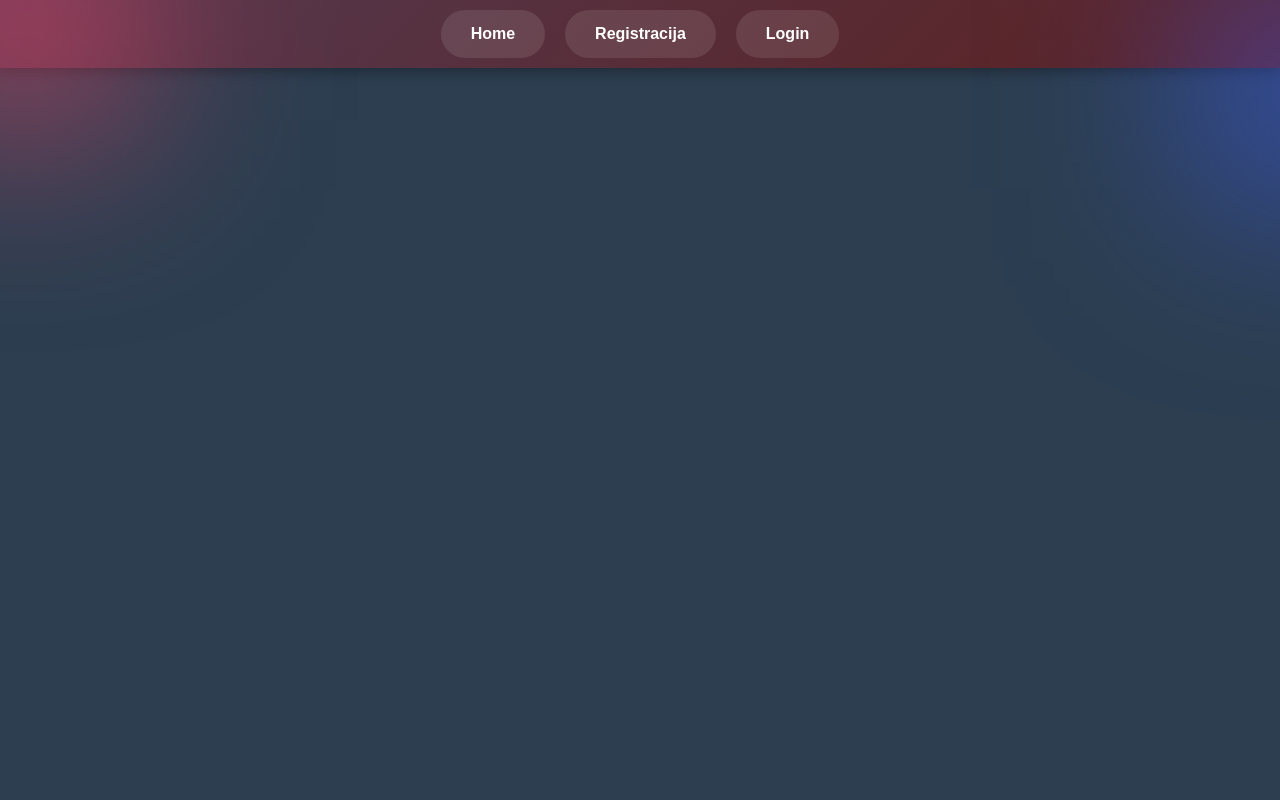
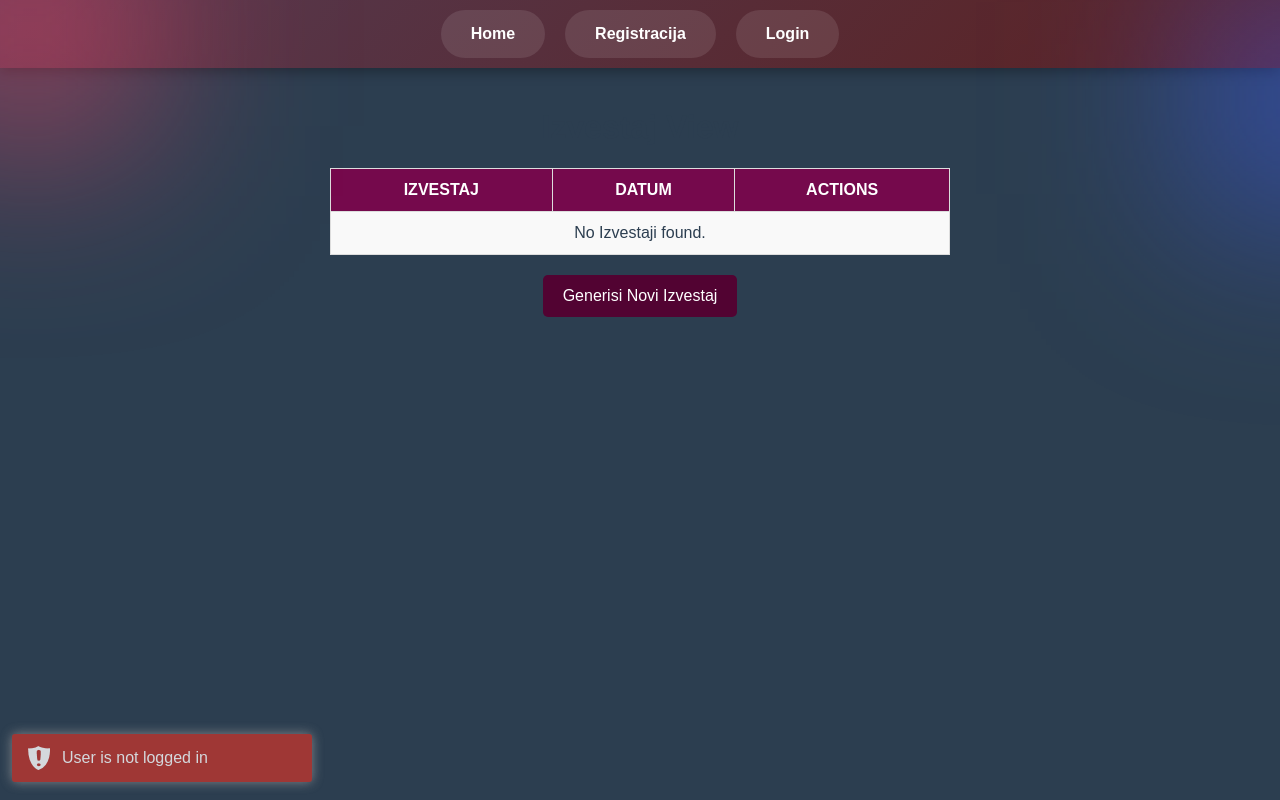
Before and after one commit to katarinaperovic/KParfume-FrontEnd, a Vue app: page /#/izvestaj in a window 1280 px wide. Shown: the top 800 px of the page. Built offline with nearby package versions, Linux system fonts and the light colour scheme.

Commit message:
FEAT: Komponenta za izvestaje

```diff
--- a/src/App.vue
+++ b/src/App.vue
@@ -30,6 +30,7 @@
       <router-link v-if="authState.isLoggedIn" to="/profile"
         >Profil</router-link
       >
+      <router-link to="/izvestaj">Izvestaji</router-link>
       <router-link to="/kupovine">Kupovine</router-link>
       <router-link to="/login">Logout</router-link>
     </nav>
@@ -139,7 +140,7 @@
 
 <script setup>
 import { useAuth } from "./auth";
-import { ref, onMounted, inject,watch } from "vue";
+import { ref, onMounted, inject, watch } from "vue";
 
 const { state: authState, checkLoginStatus } = useAuth();
 const showRatingForm = ref(false);
@@ -157,7 +158,6 @@ onMounted(() => {
   console.log(korisnikId.value);
   rating.value.ocn_kor_id = korisnikId.value;
 });
-
 
 watch(
   () => authState.isLoggedIn,
@@ -181,8 +181,6 @@ const resetRating = () => {
   rating.value.ocn_vrednost = null;
   rating.value.ocn_dat = new Date().toISOString().split("T")[0];
 };
-
-
 
 const submitRating = async () => {
   try {
--- a/src/router/index.js
+++ b/src/router/index.js
@@ -1,22 +1,23 @@
-import { createRouter, createWebHashHistory } from 'vue-router';
-import HomeView from '../views/HomeView.vue';
-import AboutView from '../views/AboutView.vue';
-import LoginView from '../views/LoginView.vue';
-import FabrikeView from '../views/FabrikeView.vue';
-import UsersView from '../views/UsersView.vue';
-import VestiView from '../views/VestiView.vue';
-import OceneView from '../views/OceneView.vue';
-import KuponiView from '../views/KuponiView.vue';
-import NewsDetailView from '../views/NewsDetailView.vue';
-import ProfileView from '../views/ProfileView.vue';
-import ParfemiView from '../views/ParfemiView.vue';
-import FabrikaDetaljiView from '../views/FabrikaDetaljiView.vue';
-import FabrikaDetaljiParfemi from '../views/FabrikaDetaljiParfemi.vue';
-import KomentariView from '@/views/KomentariView.vue';
-import KomentariZahteviView from '@/views/KomentariZahteviView.vue';
-import KorpaView from '@/views/KorpaView.vue';
-import KupovineView from '@/views/KupovineView.vue';
+import { createRouter, createWebHashHistory } from "vue-router";
+import HomeView from "../views/HomeView.vue";
+import AboutView from "../views/AboutView.vue";
+import LoginView from "../views/LoginView.vue";
+import FabrikeView from "../views/FabrikeView.vue";
+import UsersView from "../views/UsersView.vue";
+import VestiView from "../views/VestiView.vue";
+import OceneView from "../views/OceneView.vue";
+import KuponiView from "../views/KuponiView.vue";
+import NewsDetailView from "../views/NewsDetailView.vue";
+import ProfileView from "../views/ProfileView.vue";
+import ParfemiView from "../views/ParfemiView.vue";
+import FabrikaDetaljiView from "../views/FabrikaDetaljiView.vue";
+import FabrikaDetaljiParfemi from "../views/FabrikaDetaljiParfemi.vue";
+import KomentariView from "@/views/KomentariView.vue";
+import KomentariZahteviView from "@/views/KomentariZahteviView.vue";
+import KorpaView from "@/views/KorpaView.vue";
+import KupovineView from "@/views/KupovineView.vue";
 import PaymentView from "@/views/PaymentView.vue";
+import IzvestajView from "@/views/IzvestajView.vue";
 
 const routes = [
   {
@@ -115,10 +116,15 @@ const routes = [
     component: PaymentView,
   },
   {
-    path: '/kupovine',
-    name: 'kupovine',
-    component: KupovineView
-  }
+    path: "/kupovine",
+    name: "kupovine",
+    component: KupovineView,
+  },
+  {
+    path: "/izvestaj",
+    name: "izvestaj",
+    component: IzvestajView,
+  },
 ];
 
 const router = createRouter({
--- /dev/null
+++ b/src/views/IzvestajView.vue
@@ -0,0 +1,174 @@
+<template>
+  <div class="izvestaj-view">
+    <h1>Izvestaj View</h1>
+    <table class="modern-table">
+      <thead>
+        <tr>
+          <th>Izvestaj</th>
+          <th>Datum</th>
+          <th>Actions</th>
+        </tr>
+      </thead>
+      <tbody>
+        <tr v-for="izvestaj in izvestaji" :key="izvestaj.id">
+          <td>Izvestaj {{ izvestaj.id }}</td>
+          <td>{{ new Date(izvestaj.izv_datum).toLocaleDateString() }}</td>
+          <td>
+            <a
+              class="open-btn"
+              :href="'https://localhost:44333/resources' + izvestaj.izv_putanja"
+              target="_blank"
+            >
+              Open
+            </a>
+          </td>
+        </tr>
+        <tr v-if="izvestaji.length === 0">
+          <td colspan="3">No Izvestaji found.</td>
+        </tr>
+      </tbody>
+    </table>
+
+    <!-- Button to generate a new Izvestaj -->
+    <button @click="generateNewIzvestaj" class="generate-btn">
+      Generisi Novi Izvestaj
+    </button>
+  </div>
+</template>
+
+<script>
+import axios from "axios";
+import toastr from "toastr";
+import "toastr/build/toastr.min.css";
+
+export default {
+  name: "IzvestajView",
+  data() {
+    return {
+      izvestaji: [],
+    };
+  },
+  methods: {
+    async fetchIzvestaji() {
+      try {
+        // Hardcoded author ID for now
+        const korisnik = localStorage.getItem("korisnik");
+        if (!korisnik) {
+          toastr.error("User is not logged in");
+          return;
+        }
+        const korisnikId = JSON.parse(korisnik).id;
+        const response = await axios.get(
+          `https://localhost:44333/api/izvestaj/manager/${korisnikId}`
+        );
+        this.izvestaji = response.data; // Assuming API returns a list of Izvestaji
+      } catch (error) {
+        console.error("Error fetching Izvestaji:", error);
+      }
+    },
+    openIzvestaj(id) {
+      alert(`Opening Izvestaj with ID: ${id}`);
+      // Normally you'd open the report or navigate to the file
+    },
+    async generateNewIzvestaj() {
+      const korisnik = localStorage.getItem("korisnik");
+      if (!korisnik) {
+        toastr.error("User is not logged in");
+        return;
+      }
+      const korisnikId = JSON.parse(korisnik).id;
+      const fabrikaId = JSON.parse(korisnik).kor_fab_id;
+      const izvestajData = {
+        izv_datum: new Date().toISOString().split("T")[0],
+        izv_kor_id: korisnikId,
+        izv_putanja: "/path/to/new/izvestaj.pdf",
+      };
+      const response = await axios
+        .post(`https://localhost:44333/api/izvestaj/${fabrikaId}`, izvestajData)
+        .then((response) => {
+          toastr.success("Izvestaj uspesno generisan!");
+          this.fetchIzvestaji();
+        });
+    },
+  },
+  mounted() {
+    this.fetchIzvestaji();
+  },
+};
+</script>
+
+<style scoped>
+.izvestaj-view {
+  margin: 20px;
+  display: flex;
+  flex-direction: column;
+  align-items: center;
+}
+
+.modern-table {
+  width: 50%;
+  border-collapse: collapse;
+  margin-bottom: 20px;
+  font-family: Arial, sans-serif;
+}
+
+.modern-table th,
+.modern-table td {
+  border: 1px solid #ddd;
+  padding: 12px 15px;
+  text-align: center; /* Center the text in table cells */
+}
+
+.modern-table th {
+  background-color: #75094c;
+  color: white;
+  text-transform: uppercase;
+  font-weight: bold;
+}
+
+.modern-table tr {
+  background-color: #f9f9f9;
+}
+
+.modern-table tr:nth-child(even) {
+  background-color: #f2f2f2;
+}
+
+.modern-table tr:hover {
+  background-color: #e9e9e9;
+}
+
+.open-btn {
+  background-color: #520332;
+  border: none;
+  color: white;
+  padding: 10px 15px;
+  text-align: center;
+  text-decoration: none;
+  display: inline-block;
+  font-size: 14px;
+  margin: 4px 2px;
+  cursor: pointer;
+  border-radius: 4px;
+  transition: background-color 0.3s ease;
+}
+
+.open-btn:hover {
+  background-color: #2c011b;
+}
+
+.generate-btn {
+  padding: 12px 20px;
+  background-color: #520332;
+  color: white;
+  border: none;
+  cursor: pointer;
+  font-size: 16px;
+  border-radius: 5px;
+  transition: background-color 0.3s ease;
+}
+
+.generate-btn:hover {
+  background-color: #2c011b;
+}
+</style>
```
